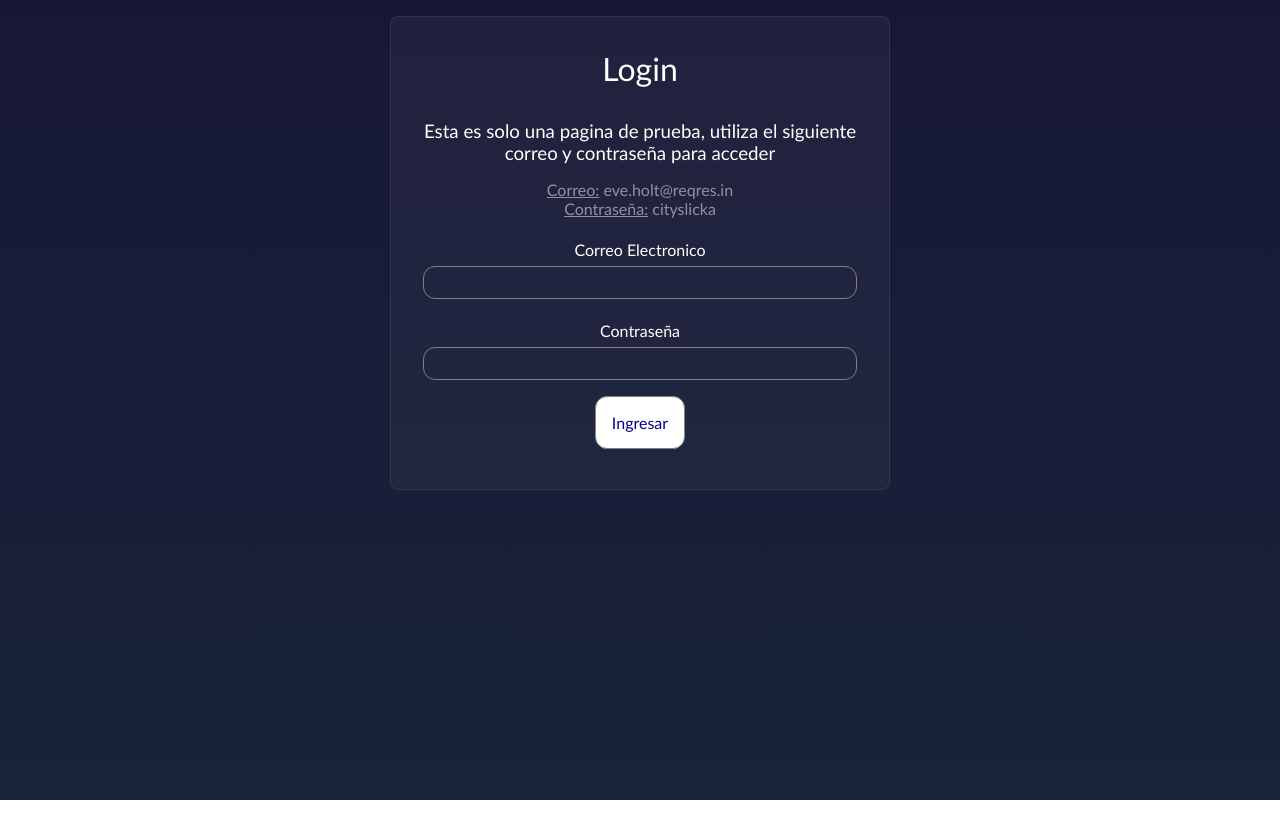
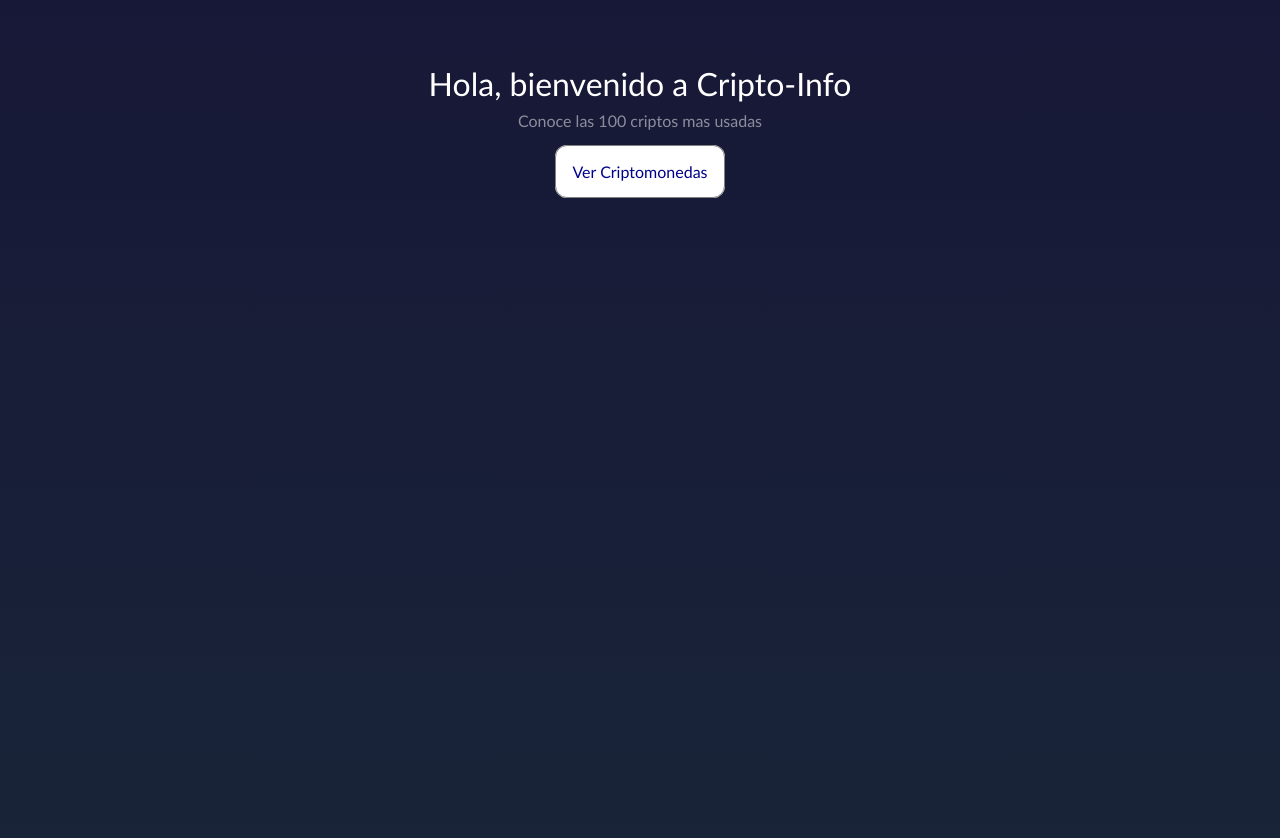
Before and after one commit to joseibarra97/proyecto-react-edteam, a React (Vite) app: page / in a window 1280 px wide. Before the commit this address led to /login. Shown: the top 838 px of the page. Before the commit the page ends 800 px from the top, so only its background shows below. Built offline with nearby package versions, Linux system fonts and the light colour scheme.

Commit message:
Se regresó login a su posicion inicial

```diff
--- a/src/main.jsx
+++ b/src/main.jsx
@@ -25,13 +25,11 @@ ReactDOM.createRoot(document.getElementById('root')).render(
             <Routes>
             {/* Para optimizar aun mas nuestra pagina, debemos hacer uso del componente <Outlet /> que colocamos en el archivo App.jsx esto nos permite crear un nuevo componente padre aqui el cual tiene el inicio como path='/' y de element={<App />} en ese archivo App.jsx se agrega el menu para evitar que este sea cargado siempre aqui */}
 
+                <Route path='/' element={<Home />}/>
+
                 <Route path='/' element={<App />}>
                     <Route path='perfil' element={<Perfil />}/>
                 </Route>
-
-                <Route path='/' element={<Home />}/>
-
-
 
                 <Route path='/criptomonedas' element={<App />}>
                     <Route index element={<Cuadricula />}/>
```
